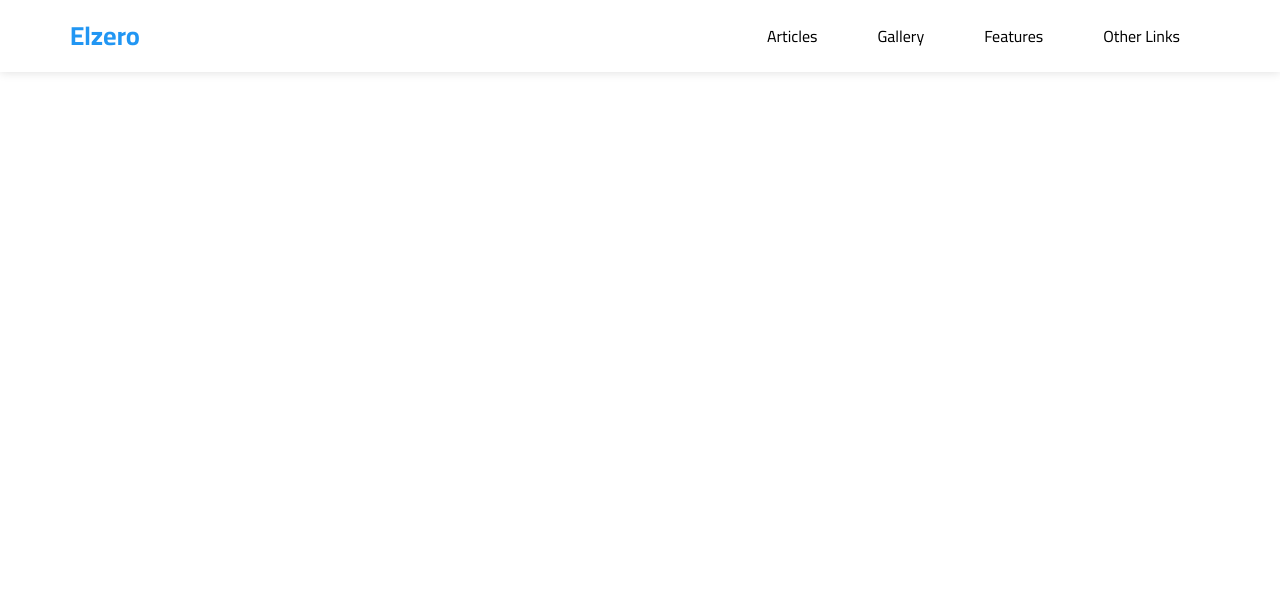
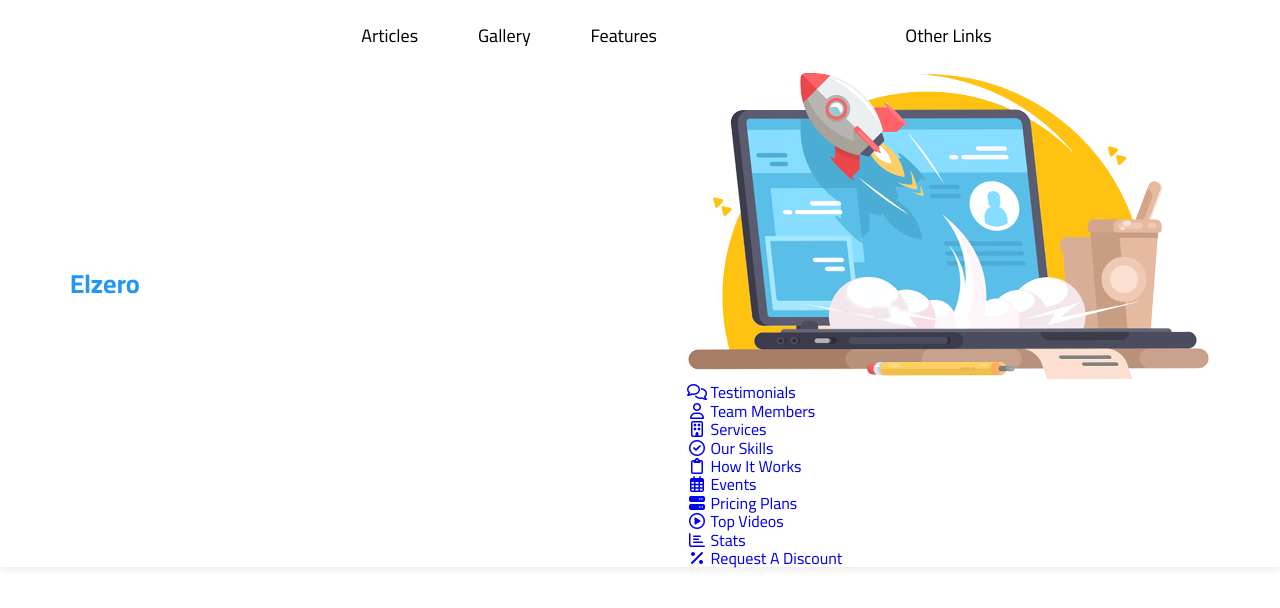
Before and after one commit to OElmraghy/Project_NO3, a plain HTML site: page index.html in a window 1280 px wide. Drawn offline with Linux system fonts and the light colour scheme.

Commit message:
added links animation

```diff
--- a/css/master.css
+++ b/css/master.css
@@ -87,6 +87,7 @@ a {
   justify-content: center;
   align-items: center;
   height: 72px;
+  font-size: 18px;
   position: relative;
   color: black;
   padding: 0 30px;
@@ -95,6 +96,26 @@ a {
   -moz-transition: var(--main-transition);
   -ms-transition: var(--main-transition);
   -o-transition: var(--main-transition);
+  overflow: hidden;
 }
 
+.header .main-nav > li > a::before {
+  content: "";
+  position: absolute;
+  width: 100%;
+  height: 4px;
+  top: 0;
+  left: -100%;
+  background-color: var(--main-color);
+  transition: var(--main-transition);
+}
+
+.header .main-nav > li > a:hover {
+  color: var(--main-color);
+  background-color: #fafafa;
+}
+
+.header .main-nav > li > a:hover::before {
+  left: 0;
+}
 /* End Header */
--- a/index.html
+++ b/index.html
@@ -31,9 +31,64 @@
             <a href="#other-links">Other Links</a>
             <div class="mega-menu">
               <div class="image">
-                <!-- <img src="imgs/megamenu.png" alt="Mega Menu" /> -->
+                <img src="imgs/megamenu.png" alt="Mega Menu" />
               </div>
-              <div class="links"></div>
+              <div class="links">
+                <ul>
+                  <li>
+                    <a href="#testimonials"
+                      ><i class="far fa-comments fa-fw"></i> Testimonials</a
+                    >
+                  </li>
+                  <li>
+                    <a href="#team"
+                      ><i class="far fa-user fa-fw"></i> Team Members</a
+                    >
+                  </li>
+                  <li>
+                    <a href="#services"
+                      ><i class="far fa-building fa-fw"></i> Services</a
+                    >
+                  </li>
+                  <li>
+                    <a href="#our-skills"
+                      ><i class="far fa-check-circle fa-fw"></i> Our Skills</a
+                    >
+                  </li>
+                  <li>
+                    <a href="#work-steps"
+                      ><i class="far fa-clipboard fa-fw"></i> How It Works</a
+                    >
+                  </li>
+                </ul>
+              </div>
+              <ul class="links">
+                <li>
+                  <a href="#events"
+                    ><i class="far fa-calendar-alt fa-fw"></i> Events</a
+                  >
+                </li>
+                <li>
+                  <a href="#pricing"
+                    ><i class="fas fa-server fa-fw"></i> Pricing Plans</a
+                  >
+                </li>
+                <li>
+                  <a href="#video"
+                    ><i class="far fa-play-circle fa-fw"></i> Top Videos</a
+                  >
+                </li>
+                <li>
+                  <a href="#stats"
+                    ><i class="far fa-chart-bar fa-fw"></i> Stats</a
+                  >
+                </li>
+                <li>
+                  <a href="#discount"
+                    ><i class="fas fa-percent fa-fw"></i> Request A Discount</a
+                  >
+                </li>
+              </ul>
             </div>
           </li>
         </ul>
```
